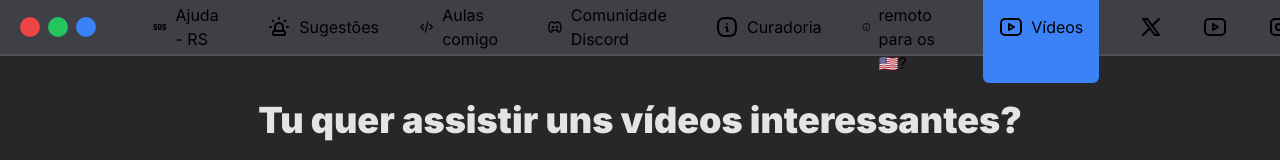
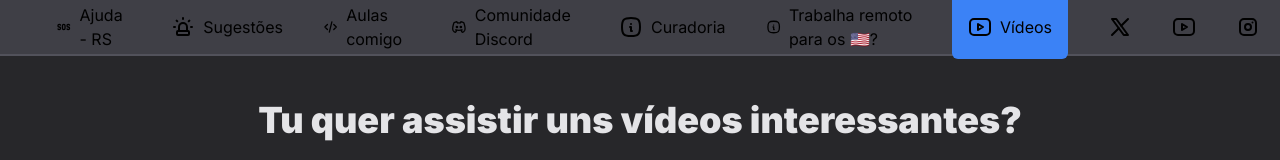
Before and after one commit to felipereducino/lucasmontano-lp, a Next.js app: page /videos in a window 1280 px wide. Shown: the top 160 px of the page. Built offline with nearby package versions, Linux system fonts and the light colour scheme.

Commit message:
fix: remove logo component

```diff
--- a/src/components/template/Header.tsx
+++ b/src/components/template/Header.tsx
@@ -1,7 +1,6 @@
 "use client";
 
 import { useState } from "react";
-import Logo from "./Logo";
 import SidebarMenu from "./SideBarMenu";
 import menuItemContent from "@/contants/menu-item-constants";
 import {
@@ -24,7 +23,6 @@ export default function Header() {
   return (
     <>
       <header className="flex justify-between items-center gap-5 px-5 bg-zinc-700 border-b-2 border-zinc-600 py-2 md:h-14 md:py-0">
-        <Logo />
         {isMobile ? (
           <button className="sm:hidden text-white" onClick={toggleSidebar}>
             ☰
--- a/src/components/template/Logo.tsx
+++ /dev/null
@@ -1,13 +0,0 @@
-import Link from "next/link";
-
-export default function Logo() {
-  return (
-    <Link href="/">
-      <div className="flex gap-2 sm:gap-2">
-        <span className="h-4 w-4 sm:h-5 sm:w-5 rounded-full bg-red-500"></span>
-        <span className="h-4 w-4 sm:h-5 sm:w-5 rounded-full bg-green-500"></span>
-        <span className="h-4 w-4 sm:h-5 sm:w-5 rounded-full bg-blue-500"></span>
-      </div>
-    </Link>
-  );
-}
```
